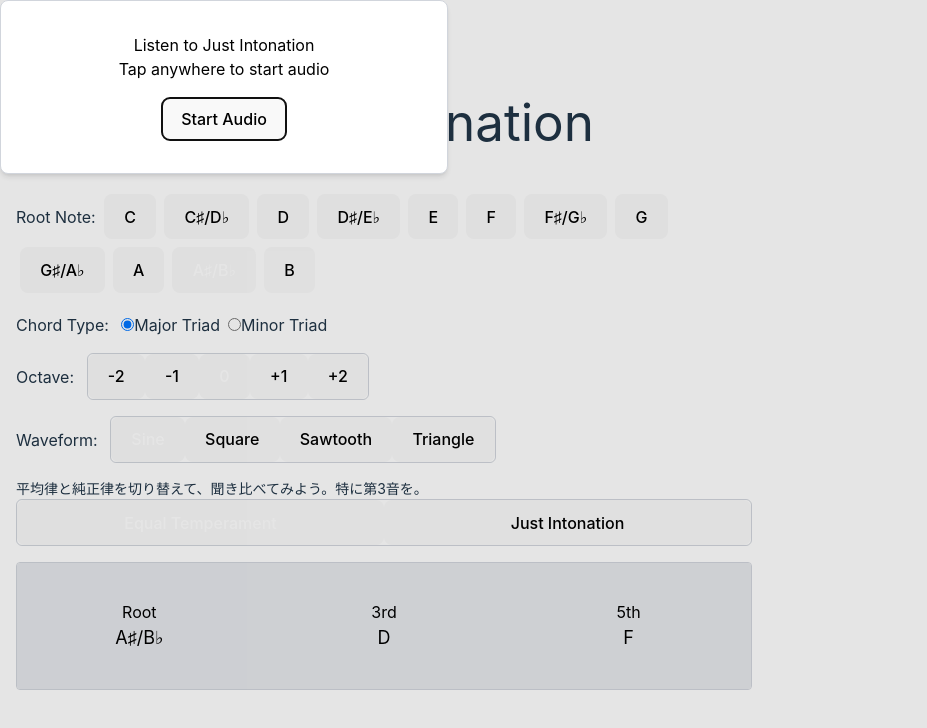
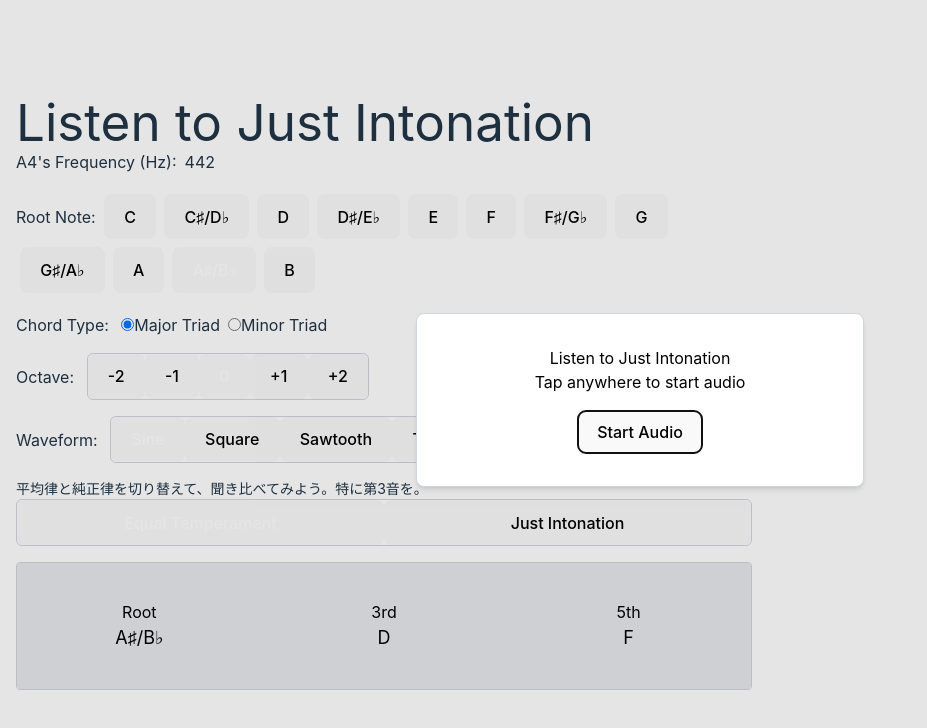
Before and after one commit to Nyoho/just-intonation, a React (Vite) app: page / in a window 1280 px wide. Shown: the top 728 px of the page, without its empty margins (0-927 px from the left). Built offline with nearby package versions, Linux system fonts and the light colour scheme.

Commit message:
Set margin auto to dialog

```diff
--- a/src/App.tsx
+++ b/src/App.tsx
@@ -289,7 +289,7 @@ export default function App() {
       <dialog
         ref={startDialogRef}
         onClick={initAudioContext}
-        className="p-8 rounded-lg border border-gray-300 shadow-md text-center w-4/5 max-w-md cursor-pointer"
+        className="m-auto p-8 rounded-lg border border-gray-300 shadow-md text-center w-4/5 max-w-md cursor-pointer"
       >
         <h2>{t('title')}</h2>
         <p>{t('startPrompt')}</p>
```
